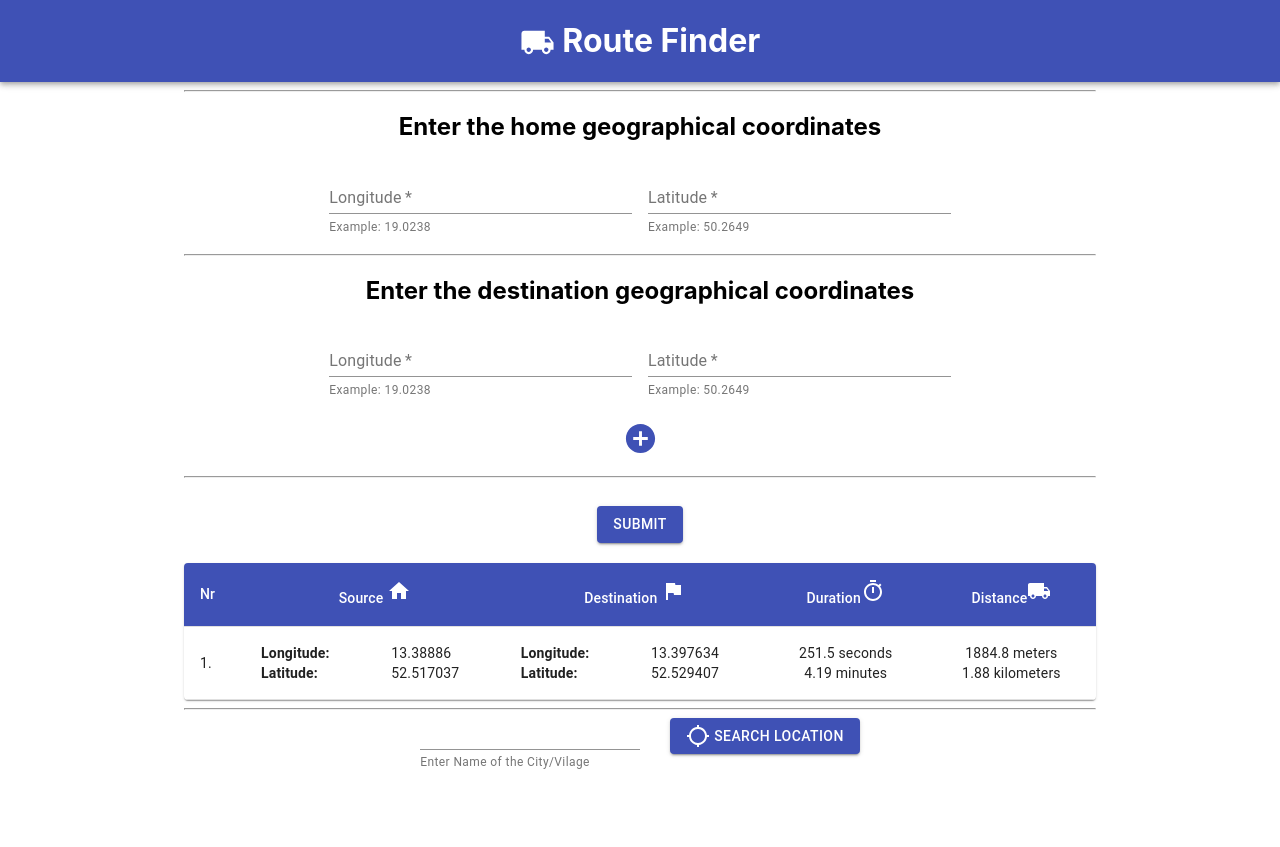
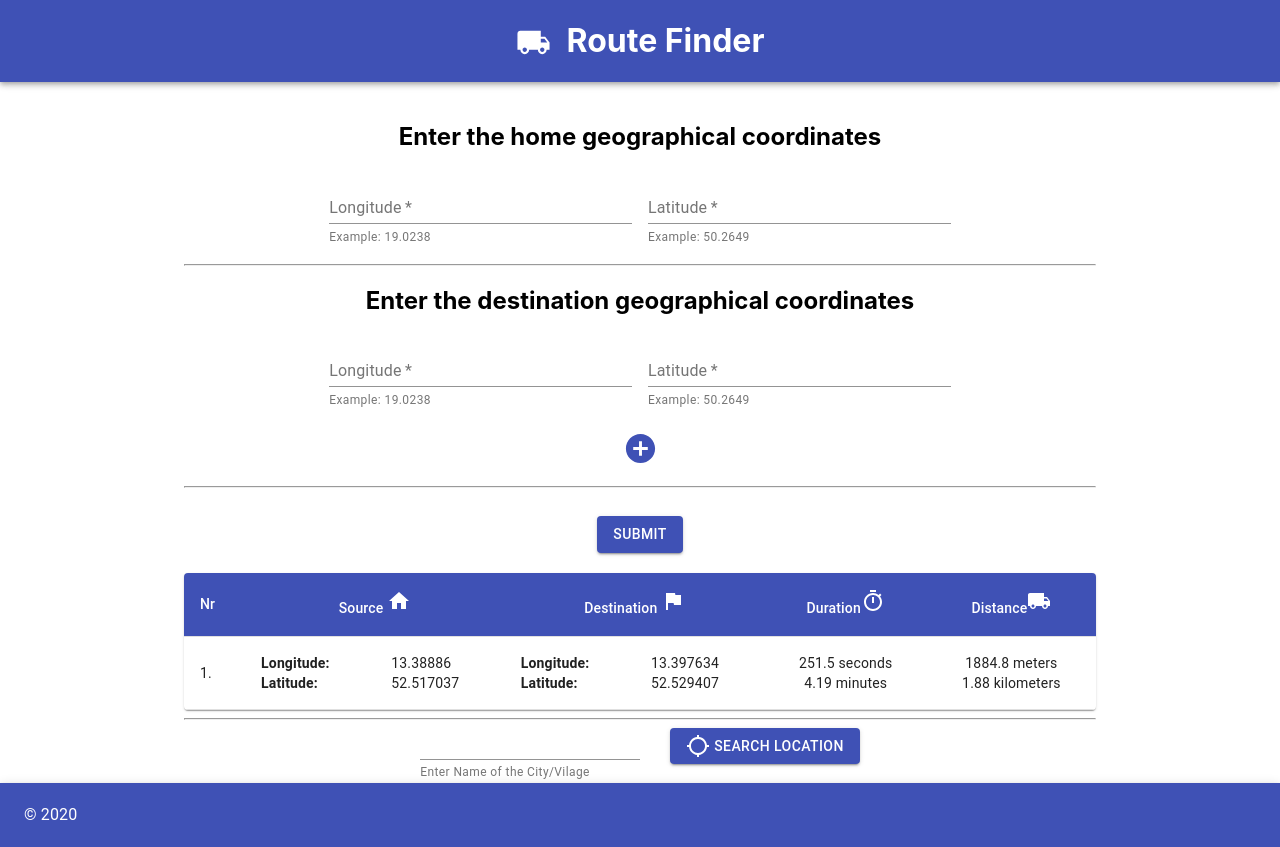
Before and after one commit to ioanzicu/route-finder-front-end, a React (Create React App) app: page / in a window 1280 px wide. Before the commit the page ends 800 px from the top, so only its background shows below. Built offline with nearby package versions, Linux system fonts and the light colour scheme; no server answers.

Commit message:
add footer

```diff
--- a/src/App.tsx
+++ b/src/App.tsx
@@ -1,6 +1,8 @@
 import React from "react";
 import Container from "@material-ui/core/Container";
 import AppBar from "@material-ui/core/AppBar";
+import Toolbar from "@material-ui/core/Toolbar";
+import Typography from "@material-ui/core/Typography";
 import LocalShippingIcon from "@material-ui/icons/LocalShipping";
 
 import SeachByLocation from "./components/SearchByLocation";
@@ -9,25 +11,31 @@ import "./App.css";
 
 function App() {
   return (
-    <div>
+    <div className="App">
       <AppBar position="static">
         <h1 style={{ textAlign: "center" }}>
           <LocalShippingIcon
-            style={{ marginBottom: "-0.5rem" }}
+            style={{ marginBottom: "-0.5rem", paddingRight: "1rem" }}
             fontSize="large"
-          />{" "}
+          />
           Route Finder
         </h1>
       </AppBar>
 
       <Container maxWidth="md">
-        <div className="App">
-          <hr />
-          <Form />
-          <hr />
-          <SeachByLocation />
-        </div>
+        <br />
+        <Form />
+        <hr />
+        <SeachByLocation />
       </Container>
+
+      <AppBar position="static" color="primary">
+        <Toolbar>
+          <Typography variant="body1" color="inherit">
+            &copy; 2020
+          </Typography>
+        </Toolbar>
+      </AppBar>
     </div>
   );
 }
```
